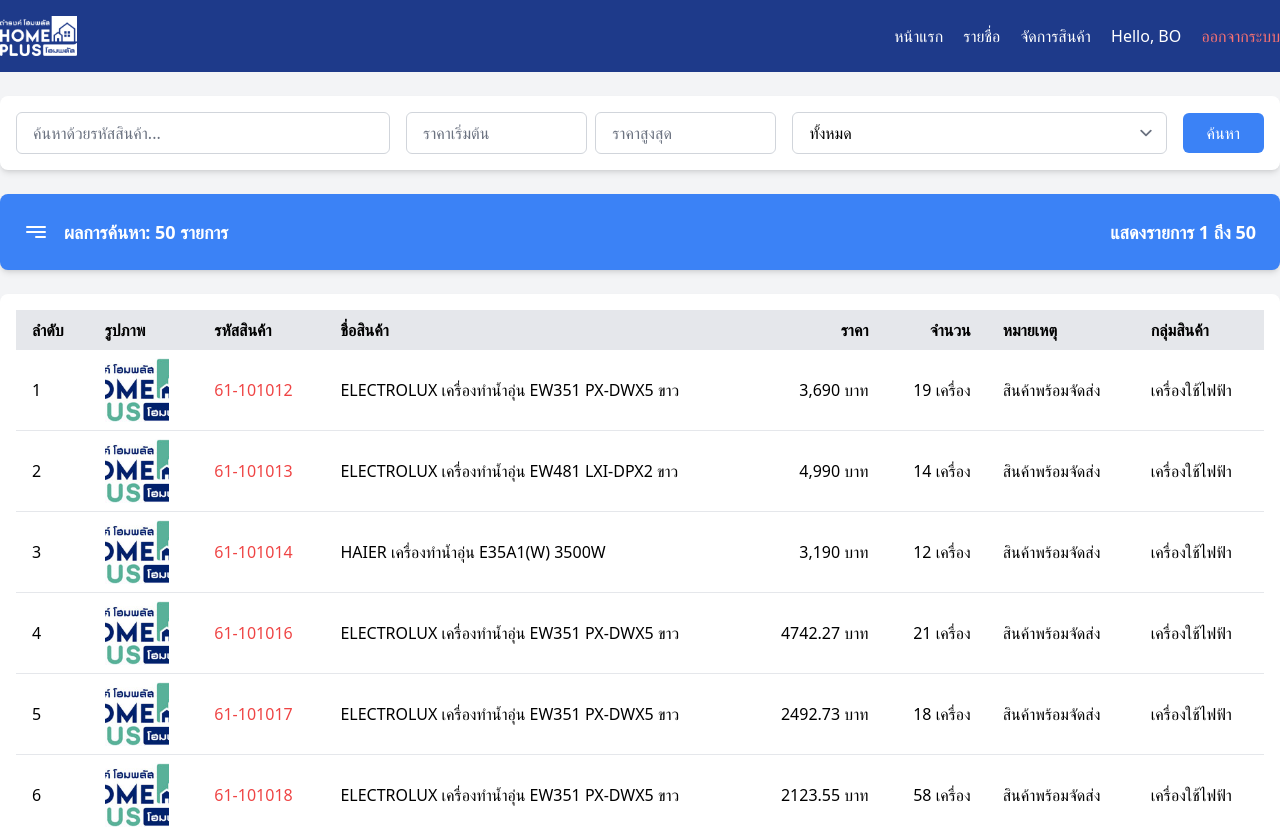
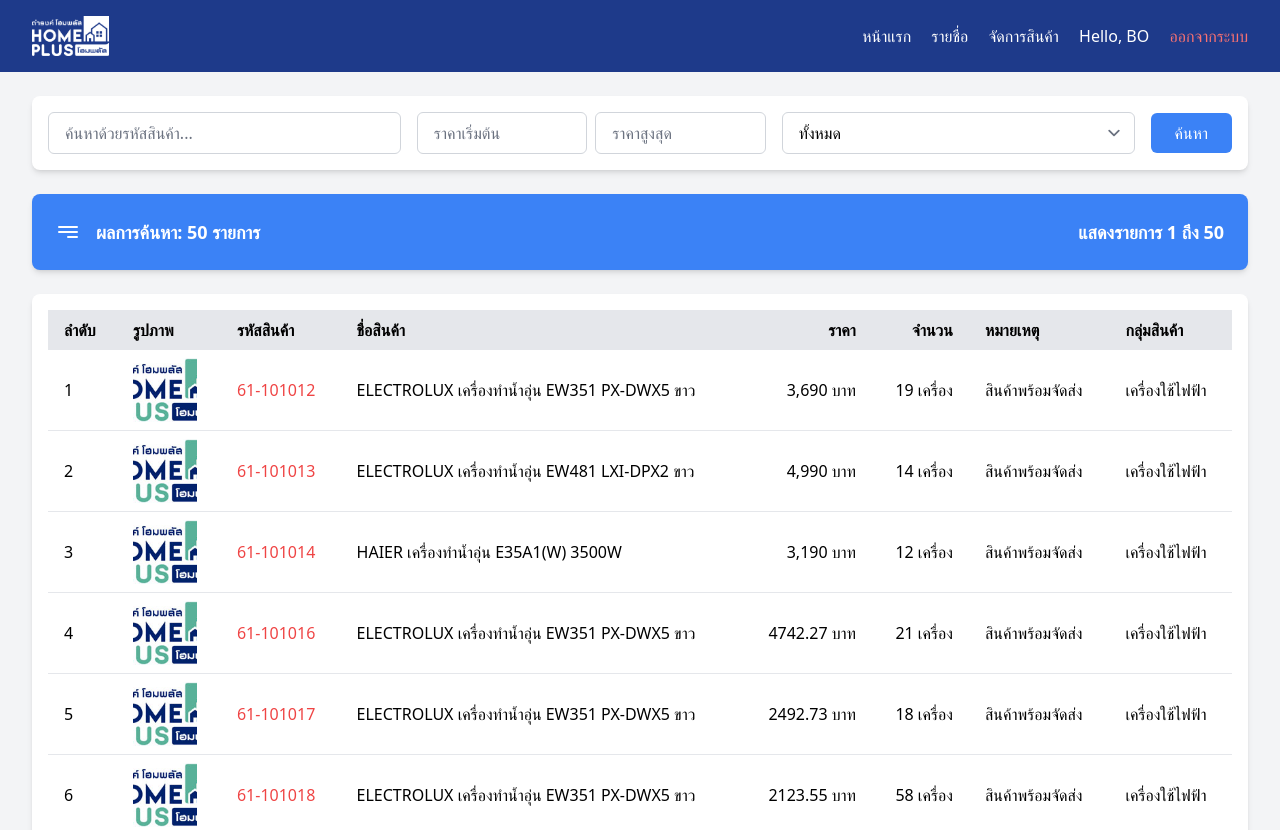
Before and after one commit to bosongpol/drhsystem, a plain HTML site: page dashboard.html in a window 1280 px wide. Shown: the top 830 px of the page. Drawn offline with nearby package versions, Linux system fonts and the light colour scheme.

Commit message:
Updated dashboard layout with responsive margin adjustments and added 50 product items.

```diff
--- a/dashboard.html
+++ b/dashboard.html
@@ -9,7 +9,7 @@
   <body class="bg-gray-100">
     <!-- Header -->
     <header class="bg-blue-900 text-white py-4">
-      <div class="container mx-auto flex justify-between items-center px-4 md:px-0">
+      <div class="container mx-auto flex justify-between items-center px-4 md:px-8">
         <div>
           <img src="images/logowhite.png" alt="DRHP Logo" class="h-10">
         </div>
@@ -24,7 +24,7 @@
     </header>
 
     <!-- Search Filters -->
-    <section class="container mx-auto mt-6 px-4 md:px-0">
+    <section class="container mx-auto mt-6 px-4 md:px-8">
       <div class="bg-white shadow-md rounded-lg p-4 flex flex-col md:flex-row items-center space-y-4 md:space-y-0 md:space-x-4">
         <input type="text" placeholder="ค้นหาด้วยรหัสสินค้า..." class="border border-gray-300 rounded-md px-4 py-2 w-full md:w-1/3">
         <div class="flex w-full md:w-1/3 space-x-2">
@@ -49,7 +49,7 @@
     </section>
 
     <!-- Result Summary (Enhanced UI) -->
-    <section class="container mx-auto mt-6 px-4 md:px-0">
+    <section class="container mx-auto mt-6 px-4 md:px-8">
       <div class="bg-blue-500 text-white shadow-md rounded-lg p-6 flex justify-between items-center">
         <div class="flex items-center space-x-4">
           <svg xmlns="http://www.w3.org/2000/svg" class="h-6 w-6 text-white" fill="none" viewBox="0 0 24 24" stroke="currentColor">
@@ -62,7 +62,7 @@
     </section>
 
     <!-- Product Table -->
-    <section class="container mx-auto mt-6 px-4 md:px-0">
+    <section class="container mx-auto mt-6 px-4 md:px-8">
       <div class="bg-white shadow-md rounded-lg p-4 overflow-auto">
         <table class="min-w-full border-collapse">
           <thead>
@@ -79,9 +79,6 @@
           </thead>
           <tbody>
             <!-- Example Rows (50 items) -->
-            <!-- All items will use the same image: images/DRHPlogo180x94.jpg -->
-            <!-- This is just a repetitive loop for demonstration -->
-            <!-- In a real-world scenario, dynamic data would be fetched from a server or database -->
             <tr class="border-b">
               <td class="py-2 px-4">1</td>
               <td class="py-2 px-4">
@@ -118,14 +115,14 @@
               <td class="py-2 px-4">สินค้าพร้อมจัดส่ง</td>
               <td class="py-2 px-4">เครื่องใช้ไฟฟ้า</td>
             </tr>
-            <!-- Add 47 more items here in the same way -->
+            <!-- JavaScript to add remaining rows -->
           </tbody>
         </table>
       </div>
     </section>
 
     <!-- Pagination -->
-    <section class="container mx-auto mt-6 px-4 md:px-0">
+    <section class="container mx-auto mt-6 px-4 md:px-8">
       <div class="flex justify-center">
         <button class="bg-blue-500 text-white px-4 py-2 mx-2 rounded-md hover:bg-blue-600">Previous</button>
         <button class="bg-blue-500 text-white px-4 py-2 mx-2 rounded-md hover:bg-blue-600">1</button>
@@ -147,11 +144,10 @@
     </footer>
 
     <script>
-      // Generate the rest of the 50 items in the table
+      // Generate the remaining 47 items in the table
       const tbody = document.querySelector('tbody');
-      const totalResults = 50; // Example total results
-      const itemsPerPage = 50; // Items per page
-      const startIndex = 4; // Continue after the 3 static items
+      const totalResults = 50; // Total items
+      const startIndex = 4; // Start after the 3 static items
       const endIndex = totalResults;
 
       document.getElementById('totalResults').innerText = totalResults;
```
